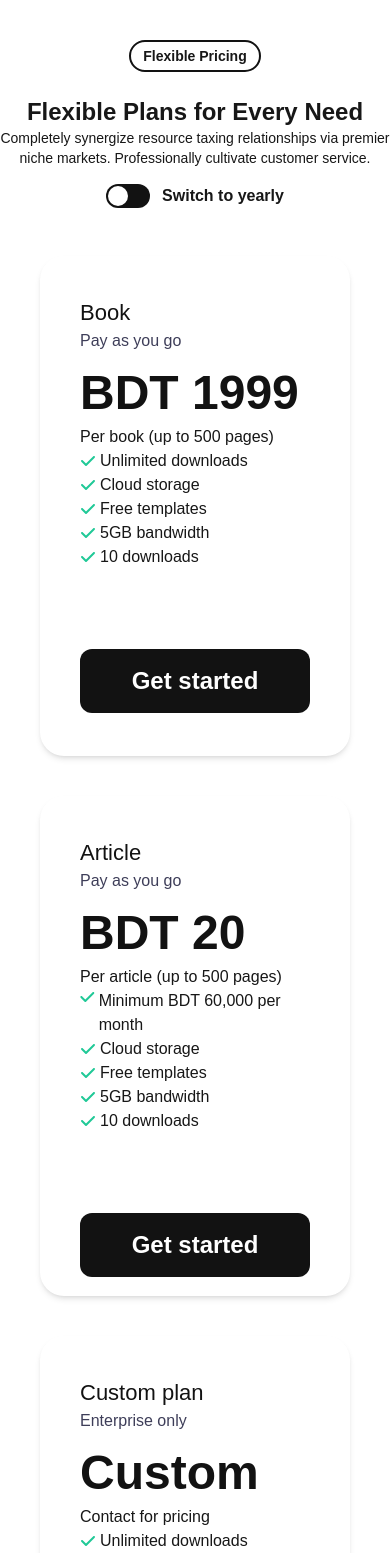
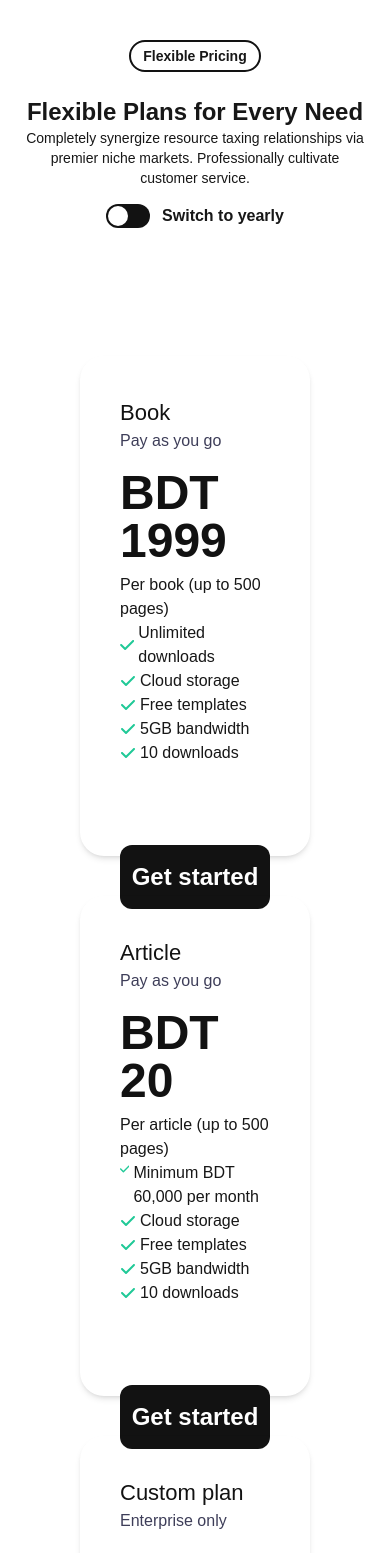
Before and after one commit to TahseenHossain/prooficient, a Next.js app: page / in a window 390 px wide. Shown: the part 2300-3853 px from the top of the page. Built offline with nearby package versions, Linux system fonts and the light colour scheme.

Commit message:
Describe your changes here

```diff
--- a/app/components/Package.tsx
+++ b/app/components/Package.tsx
@@ -2,7 +2,7 @@ import { FaCheck } from "react-icons/fa6";
 
 export default function Package() {
   return (
-    <div className="grid grid-cols-1 md:grid-cols-2 lg:grid-cols-3 gap-4 justify-center mx-auto px-10">
+    <div className="grid grid-cols-1 md:grid-cols-2 lg:grid-cols-3 gap-4 justify-center mx-auto p-20">
       <div className="rounded-3xl p-10 shadow-md mt-6 w-full max-w-sm h-[500px] mx-auto">
         <h1 className="font-700 text-[22px] text-[#121212]">Book </h1>
         <p className="text-[#3E3E59] text-base font-normal">Pay as you go</p>
@@ -38,12 +38,17 @@ export default function Package() {
           </div>
         </div>
       </div>
-      <div className="rounded-3xl p-10 shadow-md mt-6 w-full max-w-sm h-[500px] mx-auto">
+      <div className="flex flex-col justify-between rounded-3xl p-10 shadow-md mt-6 w-full max-w-sm h-[500px] mx-auto">
+        <div>
           <h1 className="font-700 text-[22px] text-[#121212]">Article </h1>
           <p className="text-[#3E3E59] text-base font-normal">Pay as you go</p>
-        <h1 className="text-[#121212] text-5xl font-bold mt-4 mb-2">BDT 20</h1>
-        <h2 className="text-base font-normal">Per article (up to 500 pages)</h2>
-        <div className="text-base font-normal">
+          <h1 className="text-[#121212] text-5xl font-bold mt-4 mb-2">
+            BDT 20
+          </h1>
+          <h2 className="text-base font-normal">
+            Per article (up to 500 pages)
+          </h2>
+          <div className="text-base font-normal flex-grow">
             <p className="flex gap-1 items-start">
               <FaCheck className="text-[#20C997]" />
               Minimum BDT 60,000 per month
@@ -68,6 +73,7 @@ export default function Package() {
               <button className="text-[#FFFFFF] text-2xl font-bold bg-[#121212] w-80 lg:w-5/6 h-16 rounded-xl mt-20 text-center">
                 Get started
               </button>
+            </div>
           </div>
         </div>
       </div>
--- a/app/components/Pricing.tsx
+++ b/app/components/Pricing.tsx
@@ -21,7 +21,7 @@ export default function Pricing() {
         </li>
         <li>Pay Yearly</li>
       </ul>
-      <h2 className="font-normal text-sm flex flex-col justify-center items-center lg:hidden">
+      <h2 className="font-normal text-sm flex flex-col justify-center items-center lg:hidden px-5">
         Completely synergize resource taxing relationships via premier niche
         markets. Professionally cultivate customer service.
       </h2>
--- a/app/page.tsx
+++ b/app/page.tsx
@@ -22,7 +22,7 @@ export default function Home() {
       <SidePreview></SidePreview>
       <Pricing></Pricing>
       <Package></Package>
-      <div className="flex flex-col justify-center items-center mt-16 w-5/6 mx-auto ">
+      <div className="flex flex-col justify-center items-center mt-16 w-5/6 mx-auto">
         <Link href="/">
           <svg
             width="316"
```
Lines whose indentation alone changed are shown as unchanged.
